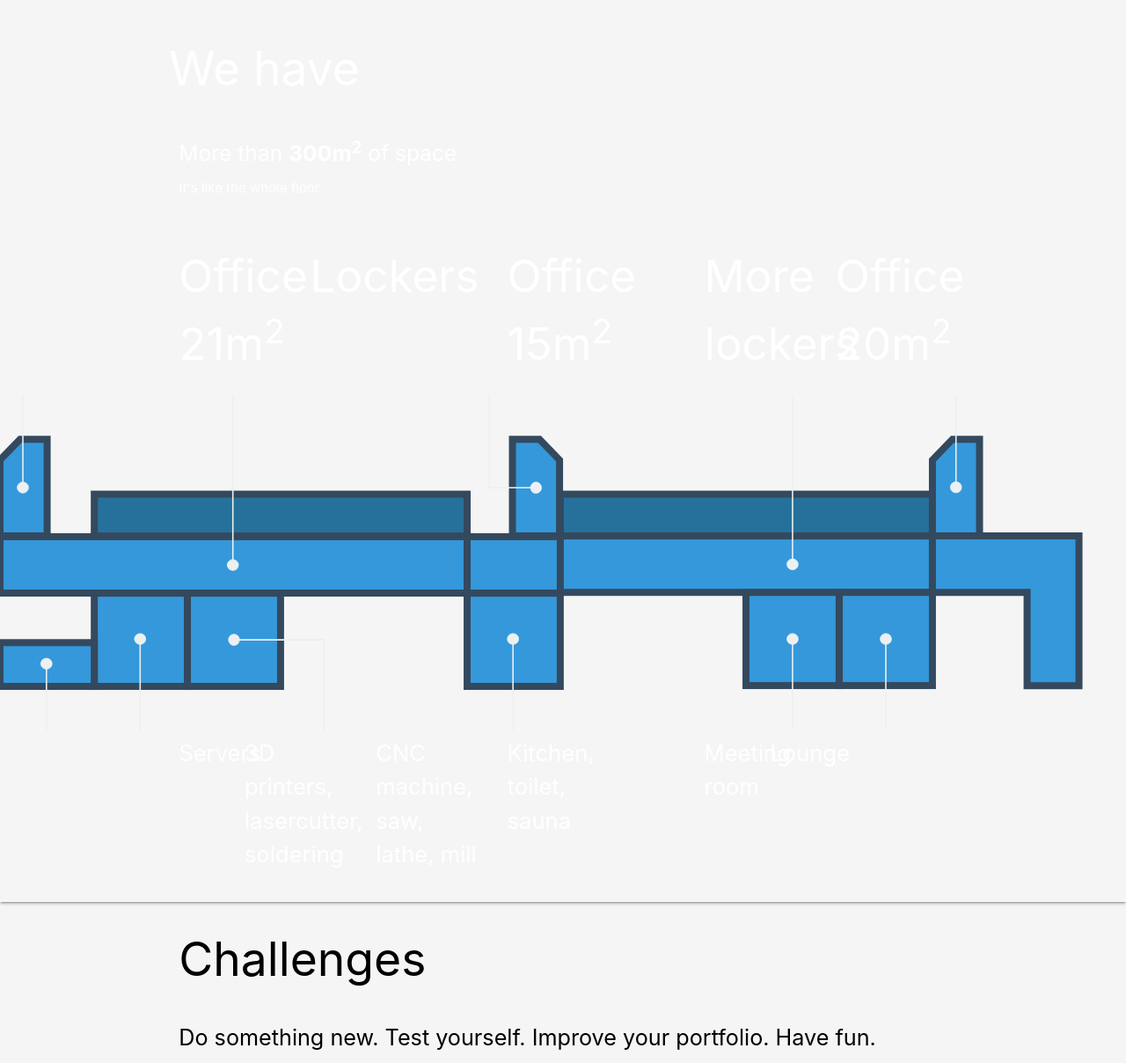
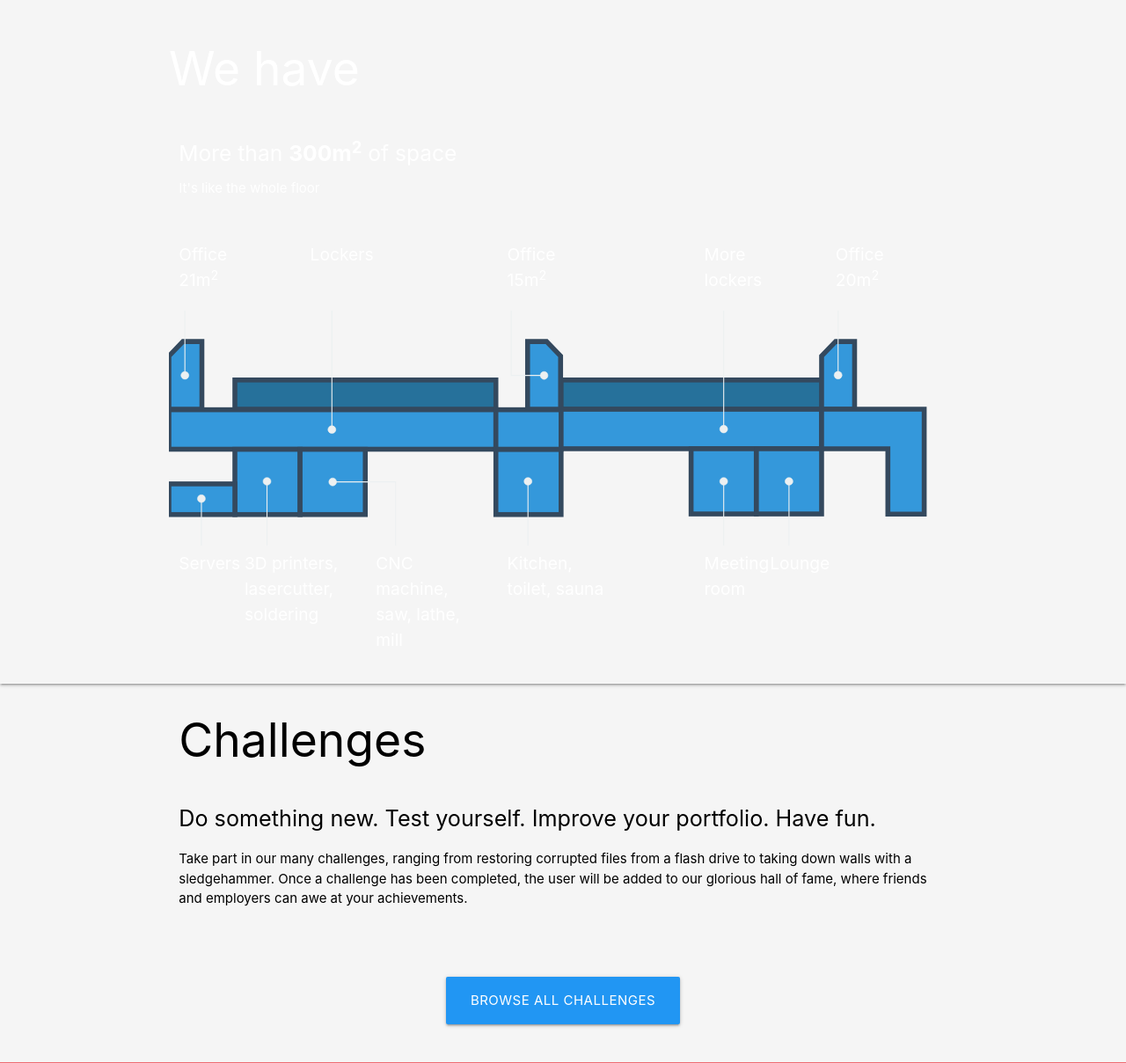
Before and after one commit to k-space-ee/k-space-web, a Django app: page / in a window 1280 px wide. Shown: the part 768-1976 px from the top of the page at 88% size. Run offline with Django 3.2, Linux system fonts and the light colour scheme; data that the repository does not hold is empty; some libraries are stand-ins or nearby versions.

Commit message:
Fixed index.html again

```diff
--- a/templates/index.html
+++ b/templates/index.html
@@ -122,25 +122,25 @@
     </div>
     <!-- SVG START -->
 
-    <div class="container white-text" id="svgtext" style="font-size: 4vw;">
+    <div class="container white-text" id="svgtext" >
       <div class="row">
-        <div class="col s1">Office 21m<sup>2</sup></div>
-        <div class="col s1">&nbsp;</div>
-        <div class="col s1">Lockers</div>
+        <div class="col s1" style="font-size: 1.5vw;">Office 21m<sup>2</sup></div>
+        <div class="col s1" >&nbsp;</div>
+        <div class="col s1" style="font-size: 1.5vw;">Lockers</div>
         <div class="col s1">&nbsp;</div>
         <div class="col s1">&nbsp;</div>
-        <div class="col s1">Office 15m<sup>2</sup></div>
+        <div class="col s1" style="font-size: 1.5vw;">Office 15m<sup>2</sup></div>
         <div class="col s1">&nbsp;</div>
         <div class="col s1">&nbsp;</div>
-        <div class="col s1">More lockers</div>
+        <div class="col s1" style="font-size: 1.5vw;">More lockers</div>
         <div class="col s1">&nbsp;</div>
-        <div class="col s1">Office 20m<sup>2</sup></div>
+        <div class="col s1" style="font-size: 1.5vw;">Office 20m<sup>2</sup></div>
         <div class="col s1">&nbsp;</div>
 
       </div>
     </div>
 
-    <div class="container" style="width:100%">
+    <div class="container">
 
       <!-- SVG START -->
       <svg version="1.1" xmlns="http://www.w3.org/2000/svg" xmlns:xlink="http://www.w3.org/1999/xlink" x="0px" y="0px"
@@ -252,18 +252,18 @@
 
     </div>
 
-    <div class="container white-text" id="svgtext" style="font-size: 2vw;">
+    <div class="container white-text" id="svgtext">
       <div class="row">
-        <div class="col s1">Servers</div>
-        <div class="col s2">3D printers, lasercutter, soldering</div>
-        <div class="col s2">CNC machine, saw, lathe, mill</div>
-        <div class="col s2">Kitchen, toilet, sauna</div>
+        <div class="col s1" style="font-size: 1.5vw;">Servers</div>
+        <div class="col s2" style="font-size: 1.5vw;">3D printers, lasercutter, soldering</div>
+        <div class="col s2" style="font-size: 1.5vw;">CNC machine, saw, lathe, mill</div>
+        <div class="col s2" style="font-size: 1.5vw;">Kitchen, toilet, sauna</div>
 
-        <div class="col s1">&nbsp;</div>
-        <div class="col s1">Meeting room</div>
-        <div class="col s1">Lounge</div>
-        <div class="col s1">&nbsp;</div>
-        <div class="col s1">&nbsp;</div>
+        <div class="col s1" style="font-size: 1.5vw;">&nbsp;</div>
+        <div class="col s1" style="font-size: 1.5vw;">Meeting room</div>
+        <div class="col s1" style="font-size: 1.5vw;">Lounge</div>
+        <div class="col s1" style="font-size: 1.5vw;">&nbsp;</div>
+        <div class="col s1" style="font-size: 1.5vw;">&nbsp;</div>
       </div>
     </div>
   </div>
```
